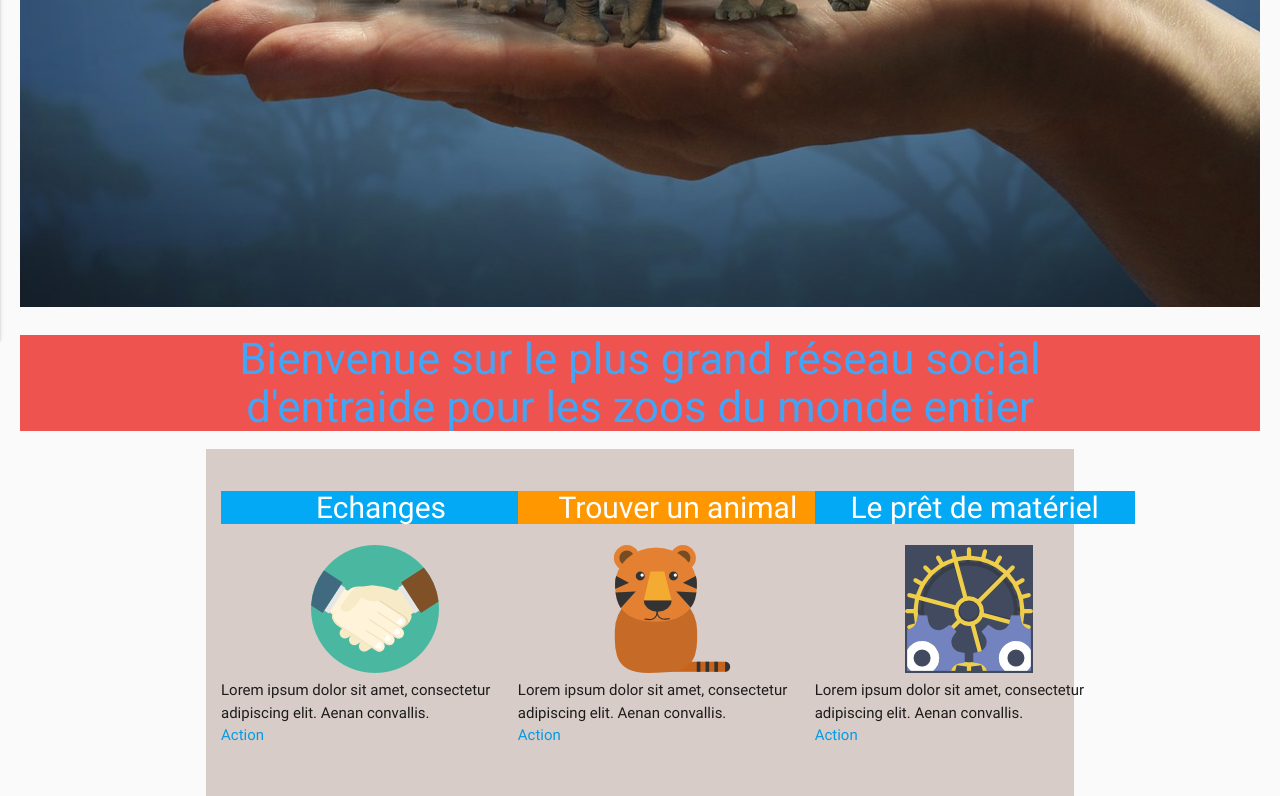
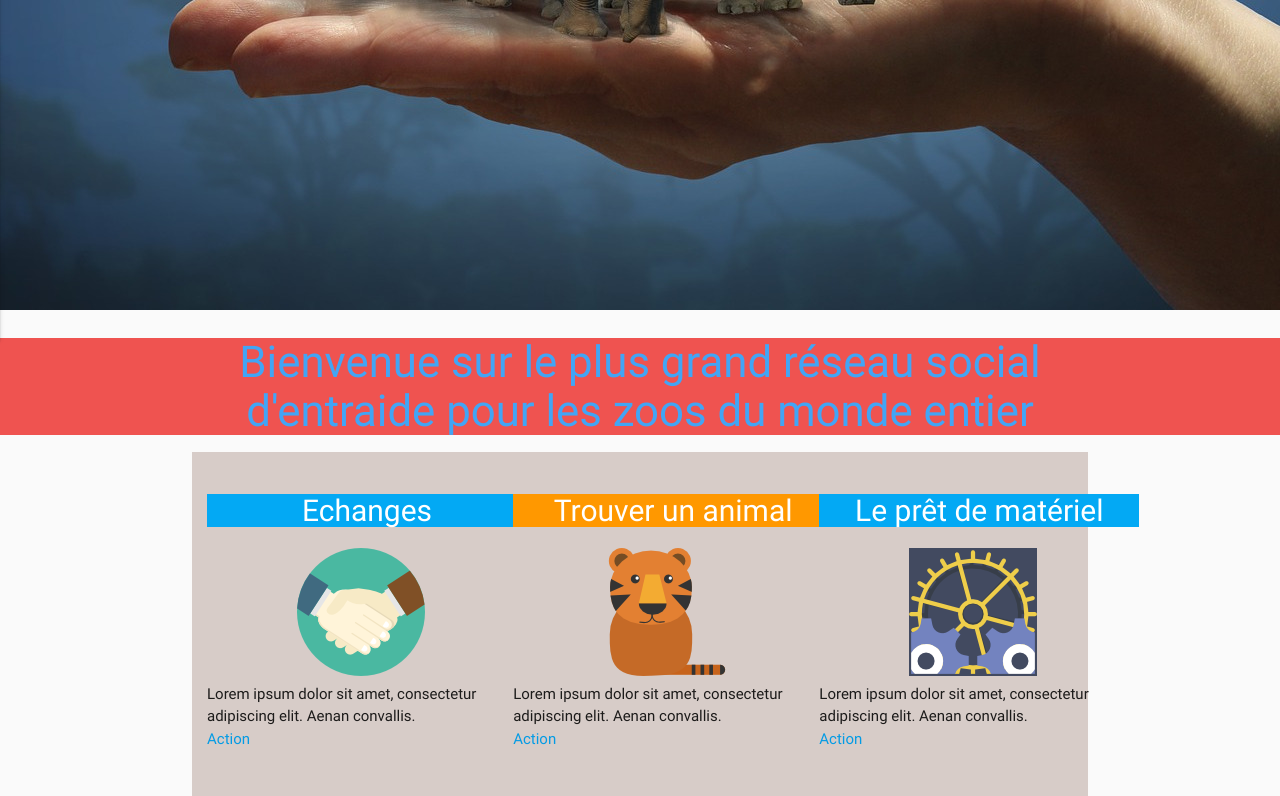
Before and after one commit to jgrom/hackathon-socialzoo, a website: page public/index.html in a window 1280 px wide. Shown: the part 520-1316 px from the top of the page. Drawn offline with Linux system fonts and the light colour scheme; some packages are replaced by stand-ins of ours; a script that the page names is missing.

Commit message:
~ modifs

```diff
--- a/public/css/custom.css
+++ b/public/css/custom.css
@@ -1,3 +1,7 @@
+#sz-nav {
+  height: 80px !important;
+}
+
 #sz-nav input {
   background-color: #FFF !important;
   font-size: 1rem !important;
@@ -7,6 +11,3 @@
   width: 120px !important;
   color: #567;
 }
-#sz-nav {
-height: 80px !important;
-]
--- a/public/css/style.css
+++ b/public/css/style.css
@@ -1,7 +1,8 @@
 html, body {
-  margin: 0;
-  padding: 0;
+  margin: 0 !important;
+  padding: 0 !important;
 }
+
 /*sticky footer*/
 body {
     display: flex;
```
